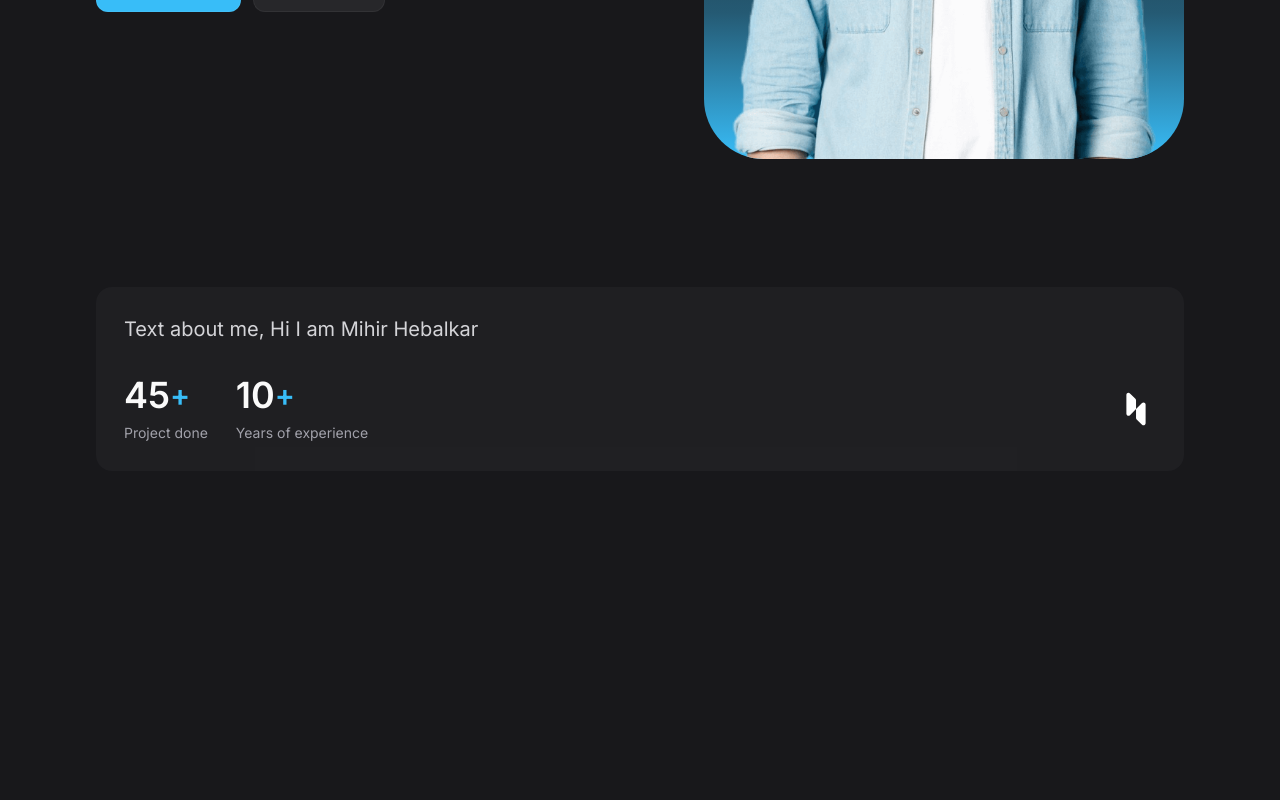
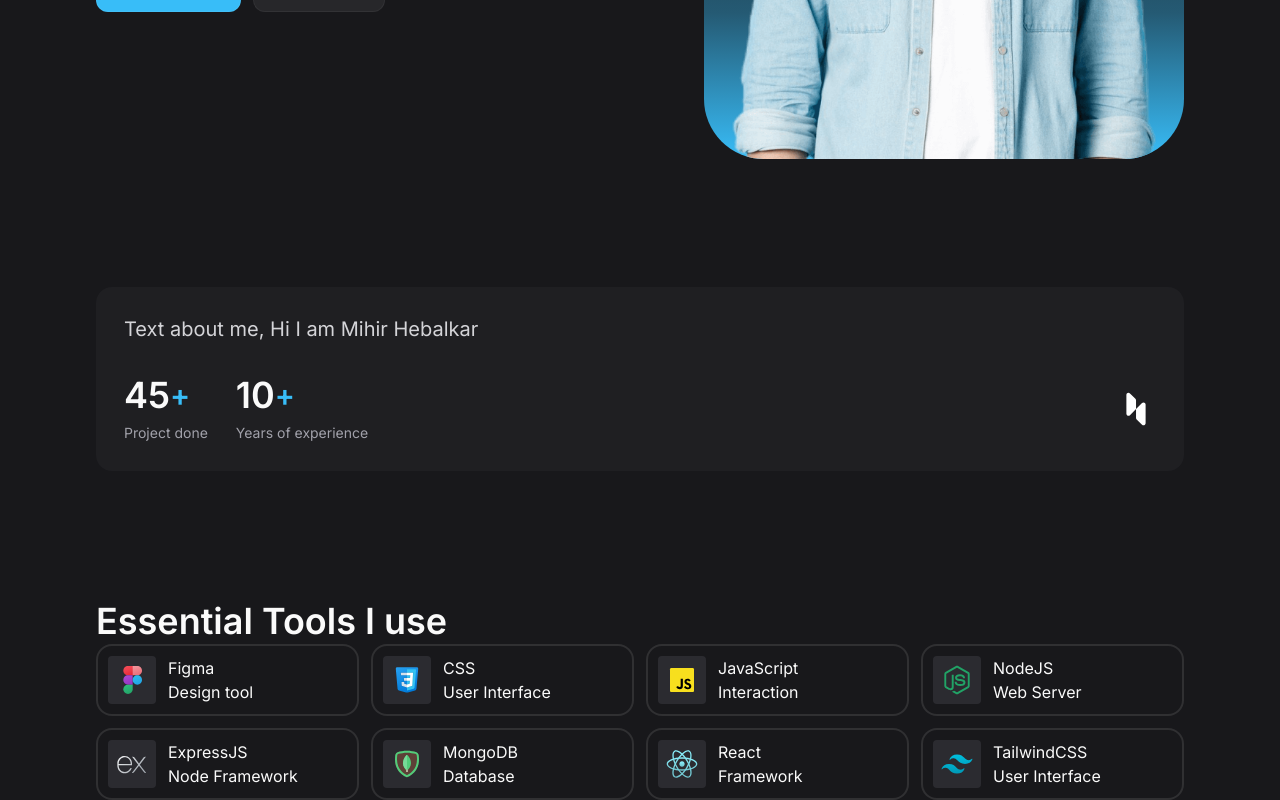
Before and after one commit to mihirhebalkar/Portfolio, a React (Vite) app in the folder Frontend/: page / in a window 1280 px wide. Shown: the part 570-1370 px from the top of the page. Before the commit the page ends 1041 px from the top, so only its background shows below. Built offline with nearby package versions, Linux system fonts and the light colour scheme.

Commit message:
Added Skills section and SkillCard component.

```diff
--- a/Frontend/src/App.jsx
+++ b/Frontend/src/App.jsx
@@ -1,6 +1,8 @@
 import Header from "./components/Header";
 import Hero from "./components/Hero";
 import About from "./components/About";
+import Skill from "./components/Skill";
+
 export const App = () => {
   return (
     <>
@@ -8,6 +10,7 @@
       <main>
         <Hero />
         <About />
+        <Skill />
       </main>
     </>
   )
--- a/Frontend/src/components/Header.jsx
+++ b/Frontend/src/components/Header.jsx
@@ -6,7 +6,7 @@
 
 
 const Header = () => {
-  const [navOpen, setNavOpen] = useState(true);
+  const [navOpen, setNavOpen] = useState(false);
   return (
 
     <header className="flex items-center fixed top-0 left-0 w-full h-20 z-40 bg-gradient-to-b from-zinc-900 to-zinc-900/0">
--- /dev/null
+++ b/Frontend/src/components/Skill.jsx
@@ -0,0 +1,76 @@
+import React from 'react'
+import SkillCard from './SkillCard';
+
+
+const skillItem = [
+    {
+      imgSrc: '/images/figma.svg',
+      label: 'Figma',
+      desc: 'Design tool'
+    },
+    {
+      imgSrc: '/images/css3.svg',
+      label: 'CSS',
+      desc: 'User Interface'
+    },
+    {
+      imgSrc: '/images/javascript.svg',
+      label: 'JavaScript',
+      desc: 'Interaction'
+    },
+    {
+      imgSrc: '/images/nodejs.svg',
+      label: 'NodeJS',
+      desc: 'Web Server'
+    },
+    {
+      imgSrc: '/images/expressjs.svg',
+      label: 'ExpressJS',
+      desc: 'Node Framework'
+    },
+    {
+      imgSrc: '/images/mongodb.svg',
+      label: 'MongoDB',
+      desc: 'Database'
+    },
+    {
+      imgSrc: '/images/react.svg',
+      label: 'React',
+      desc: 'Framework'
+    },
+    {
+      imgSrc: '/images/tailwindcss.svg',
+      label: 'TailwindCSS',
+      desc: 'User Interface'
+    },
+  ];
+
+const Skill = () => {
+  return (
+    <section className='section'>
+        <div className='container'>
+
+            <h2 className='headline-2'>
+                Essential Tools I use
+            </h2>
+            <div className='grid gap-3 sm:grid-cols-2 md:grid-cols-4 md:grid-cols-[repeat(auto-fill, minmax(250px, 1fr))]'>
+    {
+        skillItem.map(({ imgSrc, label, desc }, key) => (
+            <SkillCard
+                key={key}
+                imgSrc={imgSrc}
+                label={label}
+                desc={desc}
+            />
+        ))
+    }
+</div>
+
+
+        </div>
+
+    </section>
+  )
+}
+
+export default Skill
--- /dev/null
+++ b/Frontend/src/components/SkillCard.jsx
@@ -0,0 +1,30 @@
+import React from 'react';
+import PropTypes from 'prop-types';
+
+const SkillCard = ({
+    imgSrc,
+    label,
+    desc,
+    classes = "" // Default to an empty string
+}) => {
+  return (
+    <div className={`flex items-center gap-3 ring-2 ring-inset ring-zinc-50/10 rounded-2xl p-3 hover:bg-zinc-800 transition-colors group ${classes}`}>
+        <figure className='bg-zinc-700/50 rounded overflow-hidden w-12 h-12 p-2 group-hover:bg-zinc-900 transition-colors'>
+            <img src={imgSrc} alt={label} width={32} height={32} />
+        </figure>
+        <div>
+            <h3>{label}</h3>
+            <p>{desc}</p>
+        </div>
+    </div>
+  )
+}
+
+SkillCard.propTypes = {
+    imgSrc: PropTypes.string.isRequired,
+    label: PropTypes.string.isRequired,
+    desc: PropTypes.string.isRequired,
+    classes: PropTypes.string
+}
+
+export default SkillCard;
--- a/Frontend/src/index.css
+++ b/Frontend/src/index.css
@@ -104,3 +104,7 @@
   @apply text-5xl leading-tight font-semibold lg:text-[55px]
   lg:leading-[1.15]
 }
+
+.headline-2 {
+  @apply text-3xl lg:text-4xl lg:leading-tight font-semibold
+}
```
